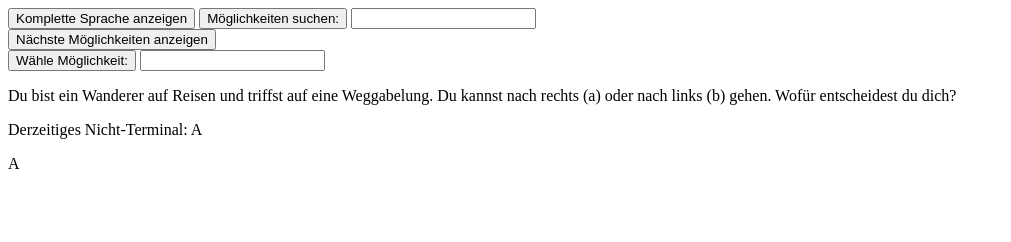
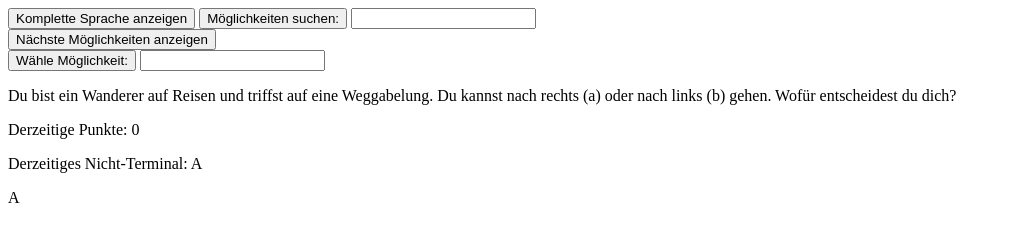
Before and after one commit to Zafkiel1312/TextAdventure, a plain HTML site: page src/TestGUI.html in a window 1280 px wide. Shown: the whole page, without its empty margins (0-1011 px from the left). Drawn offline with nearby package versions, Linux system fonts and the light colour scheme.

Commit message:
Sprachen unterstützen nun ein Punktesystem. ChooseRule gibt nun false zurück, wenn die Eingabe ungültig ist.

```diff
--- a/src/Language.js
+++ b/src/Language.js
@@ -1,6 +1,6 @@
 class Language {
   constructor(rules, eventText) {
-    if (rules == undefined) {
+    if (rules == undefined || rules == []) {
       this.rules = [];
       this.currentNT = "";
     } else {
@@ -14,6 +14,8 @@ class Language {
 	} else {
 		this.eventText = eventText;
 	}
+
+	this.points = 0;
   }
 
 
@@ -39,6 +41,10 @@ class Language {
 
   getPath() {
     return this.path;
+  }
+
+  getPoints() {
+    return this.points;
   }
 
 
@@ -79,10 +85,17 @@ class Language {
         arr.push(item);
       }
     });
+
+    if (arr.length == 0) {
+      return false;
+    }
+
     let rand = Math.floor(Math.random() * arr.length);
     this.path[this.path.length-1] = arr[rand].getTo()[0];
     this.path.push(arr[rand].getTo()[1]);
     this.currentNT = arr[rand].getTo()[1];
 	this.eventText = arr[rand].getEventText();
+	this.points += arr[rand].getPoints();
+	return true;
   }
 }
--- a/src/Rule.js
+++ b/src/Rule.js
@@ -1,12 +1,18 @@
 class Rule {
-  constructor(from, to, eventText) {
+  constructor(from, to, eventText, points) {
     this.from = from;
     this.to = to;
 
 	if (eventText == undefined) {
-		this.eventText = "";
+	  this.eventText = "";
 	} else {
-		this.eventText = eventText;
+      this.eventText = eventText;
+	}
+
+	if (points == undefined) {
+	  this.points = 0;
+	} else {
+	  this.points = points;
 	}
   }
 
@@ -19,4 +25,7 @@ class Rule {
   getEventText(){
     return this.eventText;
   }
+  getPoints() {
+    return this.points;
+  }
 }
--- a/src/TestGUI.html
+++ b/src/TestGUI.html
@@ -21,6 +21,7 @@
 <p id="output">
     Hier sollte die Sprache stehen
 </p>
+<p id="points">Hier stehen die Punkte</p>
 <p id="currentT"></p>
 <p id="path">
     Hier steht der gewählte Path
--- a/src/TestLanguage.js
+++ b/src/TestLanguage.js
@@ -3,7 +3,6 @@ function myOnLoad() {
   //----------------------------------------------------------------------------------------------------------------------------
   //Definition der Sprache
   let arr = [];
-
 
   arr.push(new Rule("A", ["a", "A"], "Du findest eine weitere Weggabelung. Möchtest du nach Rechts (a) oder nach links (b) gehen?"));
   arr.push(new Rule("A", ["a", "B"], "Du findest ein Haus am Wegesrand. Möchtest du hineingehen (a) oder möchtest du es ignorieren und weitergehen (b)?"));
@@ -14,21 +13,20 @@ function myOnLoad() {
   arr.push(new Rule("B", ["b", "A"], "Du ignorierst das Haus und gehst weiter. Du triffst auf eine weitere Weggabelung. Möchtest du nach rechts (a) oder nach links (b) gehen?"));
 
   arr.push(new Rule("C", ["a", "A"], "Du gehst über die Brücke. Auf der anderen Seite triffst du auf eine weitere Weggabelung. Möchtest du nach rechts (a) oder nach links (b) gehen?"));
-  arr.push(new Rule("C", ["b", "C"], "Du versuchst durch den Fluss zu schwimmen, ertrinkst aber fast. Du kannst dich grade noch so an das Ufer retten. Möchtest du doch zur Brücke gehen (a) oder willst du es nochmal probieren (b)?"));
-  arr.push(new Rule("C", ["b", "A"], "Du schwimmst erfolgreich durch den Fluss. Auf der anderen seite triffst du auf eine weitere Weggabelung. Möchtest du nach rechts (a) oder nach links (b) gehen?"));
+  arr.push(new Rule("C", ["b", "C"], "Du versuchst durch den Fluss zu schwimmen, ertrinkst aber fast. Du kannst dich grade noch so an das Ufer retten. Möchtest du doch zur Brücke gehen (a) oder willst du es nochmal probieren (b)?", -50));
+  arr.push(new Rule("C", ["b", "A"], "Du schwimmst erfolgreich durch den Fluss. Auf der anderen seite triffst du auf eine weitere Weggabelung. Möchtest du nach rechts (a) oder nach links (b) gehen?", 50));
 
   arr.push(new Rule("D", ["a", "A"], "Du gehst zurück zur Weggabelung und nimmst den anderen Weg. Dort triffst du auf eine weitere Weggabelung. Möchtest du nach rechts (a) oder nach links (b) gehen?"));
   arr.push(new Rule("D", ["a", "B"], "Du gehst zurück zur Weggabelung und nimmst den anderen Weg. Dort entdeckst du ein Haus. Möchtest du hinein gehen (a) oder willst du es ignorieren und weiter gehen (b)?"));
   arr.push(new Rule("D", ["b", "D"], "Du entscheidest dich dazu, etwas zu warten. Nach einer weile Überlegst du, ob du nicht doch zurückgehen solltest (a) oder ob du noch weiter wartest (b)."));
   arr.push(new Rule("D", ["b", "F"], "Nachdem du eine weile gewartet hast, schläfst du ein. Wann wirst du wohl wieder aufwachen (a)?"));
 
-  arr.push(new Rule("E", ["a", "A"], "Du öffnest die Truhe. In der Truhe findest du etwas Geld. Freudig gehst du aus dem Haus raus und folgst weiter dem Weg. Nach einer Weile triffst du auf eine weitere Weggabelung. Möchtest du nach rechts (a) oder links (b) gehen?"));
-  arr.push(new Rule("E", ["a", "A"], "Du öffnest die Truhe, aber die sie ist leer. Traurig verlässt du das Haus und folgst weiter dem Weg. Nach einer Weile triffst du auf eine weitere Weggabelung. Möchtest du nach rechts (a) oder links (b) gehen?"));
-  arr.push(new Rule("E", ["b", "A"], "Du entscheidest dich dagegen, unschuldige Leute zu beklauen und verlässt das Haus. Mit einem guten Gewissen folgst du nun weiter dem Weg und triffst auf eine weitere Weggabelung. Möchtest du nach rechts (a) oder links (b) gehen?"));
+  arr.push(new Rule("E", ["a", "A"], "Du öffnest die Truhe. In der Truhe findest du etwas Geld. Freudig gehst du aus dem Haus raus und folgst weiter dem Weg. Nach einer Weile triffst du auf eine weitere Weggabelung. Möchtest du nach rechts (a) oder links (b) gehen?", 50));
+  arr.push(new Rule("E", ["a", "A"], "Du öffnest die Truhe, aber die sie ist leer. Traurig verlässt du das Haus und folgst weiter dem Weg. Nach einer Weile triffst du auf eine weitere Weggabelung. Möchtest du nach rechts (a) oder links (b) gehen?", -50));
+  arr.push(new Rule("E", ["b", "A"], "Du entscheidest dich dagegen, unschuldige Leute zu beklauen und verlässt das Haus. Mit einem guten Gewissen folgst du nun weiter dem Weg und triffst auf eine weitere Weggabelung. Möchtest du nach rechts (a) oder links (b) gehen?", 25));
 
-  arr.push(new Rule("F", ["a", "B"], "Nach einer Weile wachst du auf. Du fühlst dich komplett ausgeschlafen und bist hoch motiviert. In der ferne siehst du ein Haus, welches dir vorher nicht aufgefallen ist. Du begibst dich zu den Haus und stehst nun vor der entscheidung, ob du hinein gehst (a) oder einfach weiter dem Weg neben dem Haus folgst (b)."));
-  arr.push(new Rule("F", ["a", "C"], "Nach einem unruhigen Schlaf wachst du auf und stellst erschrocken fest, dass du beklaut wurdest. Aus frust gehst du zu dem naheliegenden fluss und trinkst dort etwas Wasser. In der Ferne entdeckst du eine Brücke. Möchtest über die Brücke gehen (a) oder willst du durch den Fluss schwimmen (b)?"));
-
+  arr.push(new Rule("F", ["a", "B"], "Nach einer Weile wachst du auf. Du fühlst dich komplett ausgeschlafen und bist hoch motiviert. In der ferne siehst du ein Haus, welches dir vorher nicht aufgefallen ist. Du begibst dich zu den Haus und stehst nun vor der entscheidung, ob du hinein gehst (a) oder einfach weiter dem Weg neben dem Haus folgst (b).", 50));
+  arr.push(new Rule("F", ["a", "C"], "Nach einem unruhigen Schlaf wachst du auf und stellst erschrocken fest, dass du beklaut wurdest. Aus frust gehst du zu dem naheliegenden fluss und trinkst dort etwas Wasser. In der Ferne entdeckst du eine Brücke. Möchtest über die Brücke gehen (a) oder willst du durch den Fluss schwimmen (b)?", -50));
 
   let l = new Language(arr, "Du bist ein Wanderer auf Reisen und triffst auf eine Weggabelung. Du kannst nach rechts (a) oder nach links (b) gehen. Wofür entscheidest du dich?");
 
@@ -39,6 +37,7 @@ function myOnLoad() {
   $("#output").html(l.getEventText());
   $("#currentT").html("Derzeitiges Nicht-Terminal: " + l.getCurrentNT());
   $("#path").html(l.getPath());
+  $("#points").html("Derzeitige Punkte: " + l.getPoints());
 
   $("#print").click(function() {
     $("#output").html(l.getRulesAsText());
@@ -63,9 +62,15 @@ function myOnLoad() {
 
   $("#nextStep").click(function() {
     let x = $("#chooseStep").val();
-    l.chooseRule(x);
-    $("#path").html(l.getPath());
-    $("#currentT").html("Current non-Terminal: " + l.getCurrentNT());
-	$("#output").html(l.getEventText());
+    let chosen = l.chooseRule(x);
+
+    if (chosen) {
+      $("#path").html(l.getPath());
+      $("#currentT").html("Current non-Terminal: " + l.getCurrentNT());
+	  $("#output").html(l.getEventText());
+	  $("#points").html("Derzeitige Punkte: " + l.getPoints());
+	} else {
+	  console.log("Eingabe ist kein mögliches Nicht-Terminal")
+	}
   });
 }
```
